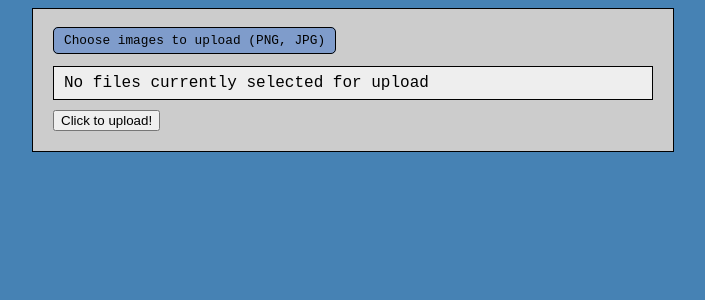
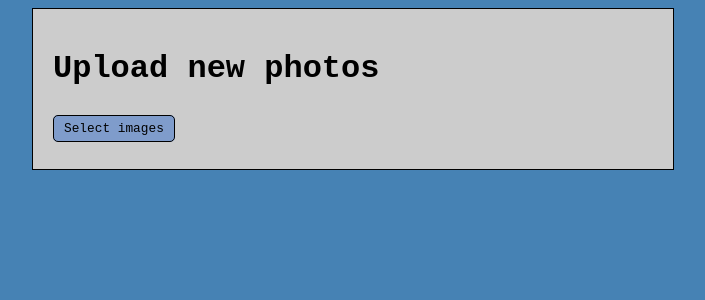
Before and after one commit to sophiadavis/blastfromthepast, a Flask app: template templates/upload.html in a window 1280 px wide. Shown: the top 300 px of the page, without its empty margins (287-992 px from the left). Run offline with Flask 2, Linux system fonts and the light colour scheme; the template is opened without the code that fills it: most values are stand-ins (such as "Sample title", 1, 10 or a date in 2020); parts of the project's set-up code (start-up, migrations or seed data) failed here and were passed over.

Commit message:
Show all images on success, fix styling

```diff
--- a/app.py
+++ b/app.py
@@ -14,16 +14,22 @@ import sys
 sys.stdout = sys.stderr
 
 ## todo
-# success -- loop through all photos
-# remove photos when click "remove"
 # clean up flash
+# clean up old redis keys?
+# don't break if multiple dots in filename
+# check if image already present
+# make it prettier
+# if any single file fails upload, don't break the others
+# pdf?
+# remove "select" button if there are pictures selected
+# "base" template
 
 logging.basicConfig(level=logging.INFO,
                     format='%(asctime)s %(name)-12s %(levelname)-8s %(message)s',
                     filename=os.path.join(os.path.dirname(os.path.realpath(__file__)), 'log', f'{datetime.date.today()}-uploadserver.log'),
                     filemode='a')
 
-ALLOWED_EXTENSIONS = set(['pdf', 'png', 'jpg', 'jpeg', 'gif'])
+ALLOWED_EXTENSIONS = set(['pdf', 'png', 'jpg', 'jpeg'])
 
 app = Flask(__name__)
 app.config.from_pyfile('flask_config.py')
@@ -117,6 +123,7 @@ def upload_file():
             app.logger.info(f'{current_user}: submission did not include a file')
             return redirect(request.url)
         photos = request.files
+        saved_files = []
         for photo in request.files.getlist('image_uploads'):
             if photo.filename == '':
                 flash('Please select some photos')
@@ -128,20 +135,23 @@ def upload_file():
                 uniquified_name = _get_uniquified_name(filename, current_user)
                 photo.save(os.path.join(app.config['UPLOAD_FOLDER'], uniquified_name))
                 app.logger.info(f'{current_user}: submitted {photo.filename} ; save successful')
-        return redirect(url_for('success', filename=uniquified_name))
-    # messages = [m for m in get_flashed_messages() if not m.startswith('Please log in')]
-    # message_to_show = ''
-    # if messages:
-    #     message_to_show = messages[0]
-    return render_template('upload.html', messages=get_flashed_messages())
+                saved_files.append(uniquified_name)
+        save_key = f'{current_user}-{time.time()}'
+        redis_client.set(save_key, json.dumps([f for f in saved_files]))
+        return redirect(url_for('success', save_key=save_key))
+    return render_template('upload.html',
+                           messages=get_flashed_messages(),
+                           font_awesome_cdn=app.config['FONT_AWESOME_CDN'])
 
 
-@app.route('/success/<filename>')
+@app.route('/success/<save_key>')
 #@login_required
-def success(filename):
-    uploaded_path = url_for('uploaded_file', filename=filename)
+def success(save_key):
+    uploaded_files = json.loads(redis_client.get(save_key))
+    links_to_uploads = [url_for('uploaded_file', filename=f) for f in uploaded_files]
+    app.logger.info(links_to_uploads)
     upload_url = url_for('upload_file')
-    return render_template('success.html', uploaded_path=uploaded_path, upload_url=upload_url)
+    return render_template('success.html', uploads=links_to_uploads, upload_url=upload_url)
 
 
 @app.route('/privacy')
--- a/templates/upload.html
+++ b/templates/upload.html
@@ -25,13 +25,14 @@
       background: #eee;
       display: flex;
       justify-content: space-between;
+      align-items: center;
       margin-bottom: 10px;
       list-style-type: none;
       border: 1px solid black;
     }
 
     form img {
-      height: 64px;
+      height: 128px;
       order: 1;
     }
 
@@ -47,6 +48,7 @@
       border: 1px ridge black;
       font-size: 0.8rem;
       height: auto;
+      line-height: 40px;
     }
 
     form label:hover, form button:hover {
@@ -58,26 +60,47 @@
       background-color: #0D3F8F;
       color: white;
     }
+
+    .great {
+      color: green;
+    }
+
+    .angry {
+      color: #da0e0e;
+    }
+
+    .left {
+      float: left;
+      padding-right: 10px;
+    }
+
+    .fa-trash-o {
+      padding-left: 25px;
+    }
   </style>
+  <script src="{{ font_awesome_cdn }}"></script>
 </head>
 <body>
   <form method="POST" enctype="multipart/form-data">
-    <div>
-      <label for="image_uploads">Choose images to upload (PNG, JPG)</label>
+    <h1>Upload new photos</h1>
+    <div class="select">
+      <label for="image_uploads">Select images</label>
       <input type="file" id="image_uploads" name="image_uploads" accept="image/*" multiple>
     </div>
-    <div class="preview">
+    <div>
       {% if messages %}
-        <ol>
+        <ul>
           {% for message in messages %}
             <li>{{ message }}</li>
           {% endfor %}
-        </ol>
+        </ul>
       {% endif %}
-      <p>No files currently selected for upload</p>
     </div>
-    <div>
-      <input type="submit" value="Click to upload!">
+    <div class="confirm" hidden="true">
+      <label for="submit">Click to upload!</label>
+      <input type="submit" id="submit" hidden="true">
+    </div>
+    <div class="preview">
     </div>
   </form>
   <script>
@@ -94,32 +117,53 @@
       }
 
       const curFiles = input.files;
+
+      const overview = document.createDocumentFragment();
+      const overviewIcon = document.createElement('span');
+      overview.appendChild(overviewIcon);
       const overviewText = document.createElement('p');
-      preview.appendChild(overviewText);
+      overview.appendChild(overviewText);
+
+      preview.appendChild(overview);
       if(curFiles.length === 0) {
+        document.querySelector('.select').hidden = false;
         overviewText.textContent = 'No files currently selected for upload';
       } else {
-        var totalSize = 0;
+        document.querySelector('.select').hidden = true;
+        let totalSize = 0;
         const list = document.createElement('ol');
         preview.appendChild(list);
 
-        for(const file of curFiles) {
+        for (const file of curFiles) {
           const listItem = document.createElement('li');
           const para = document.createElement('p');
 
-          if(validFileType(file)) {
+          if (validFileType(file)) {
             totalSize += file.size;
 
             para.textContent = `${file.name} (${returnFileSize(file.size)})`;
             const image = document.createElement('img');
             image.src = URL.createObjectURL(file);
 
-            const remove = document.createElement('p');
-            remove.textContent = '(remove)';
+            const remove = document.createElement('div');
+            const removeIcon = document.createElement('div');
+            removeIcon.className = 'fa fa-trash-o fa-2x';
+            const removeText = document.createElement('div');
+            removeText.textContent = '(remove)';
+            remove.appendChild(removeIcon);
+            remove.appendChild(removeText);
+            remove.className = 'angry';
             remove.addEventListener('click', removeFromSelection);
 
             function removeFromSelection() {
-                console.log(`Removing ${file} from ${input.files}`);
+                const upload = new DataTransfer();
+                for (const f of curFiles) {
+                  if (f.name != file.name) {
+                    upload.items.add(f);
+                  }
+                }
+                input.files = upload.files;
+                input.dispatchEvent(new Event('change'));
             }
 
             listItem.appendChild(image);
@@ -132,13 +176,24 @@
 
           list.appendChild(listItem);
         }
-        // (totalSize > 1000**3)
-        overviewText.textContent = `Total upload size is ${returnFileSize(totalSize)}`;
+        if (totalSize < 10000000) {
+          overviewIcon.className = 'fa fa-check-circle fa-2x left great';
+          overviewText.textContent = `Total upload size is ${returnFileSize(totalSize)}`;
+          overviewText.className = 'great'
+          document.querySelector('.confirm').hidden = false;
+        }
+        else {
+          overviewIcon.className = 'fa fa-exclamation-circle fa-2x left angry';
+          overviewText.textContent = `Upload size: ${returnFileSize(totalSize)} (max 1Gb). Please remove some files.`;
+          overviewText.className = 'angry';
+          document.querySelector('.confirm').hidden = true;
+        }
       }
     }
 
     const fileTypes = [
       'image/jpeg',
+      'image/jpg',
       'image/pjpeg',
       'image/png'
     ];
```
Also changed, not shown: templates/success.html (+16 -43 lines).
